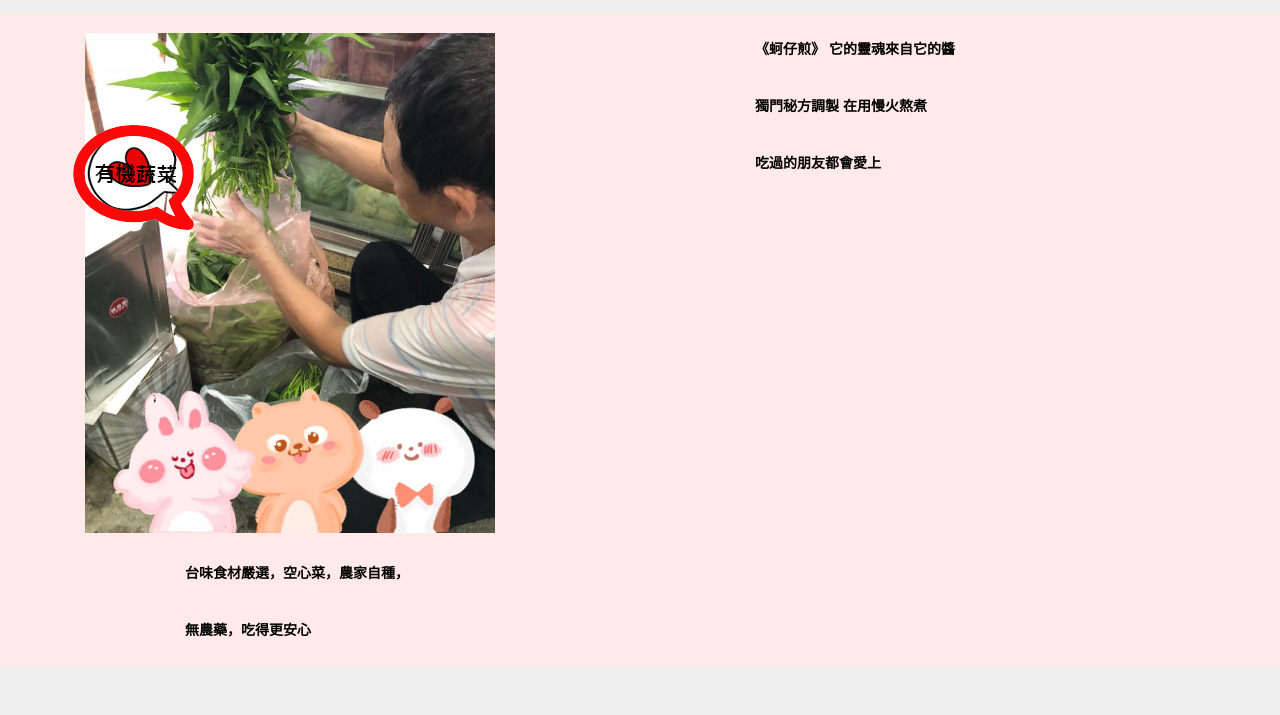
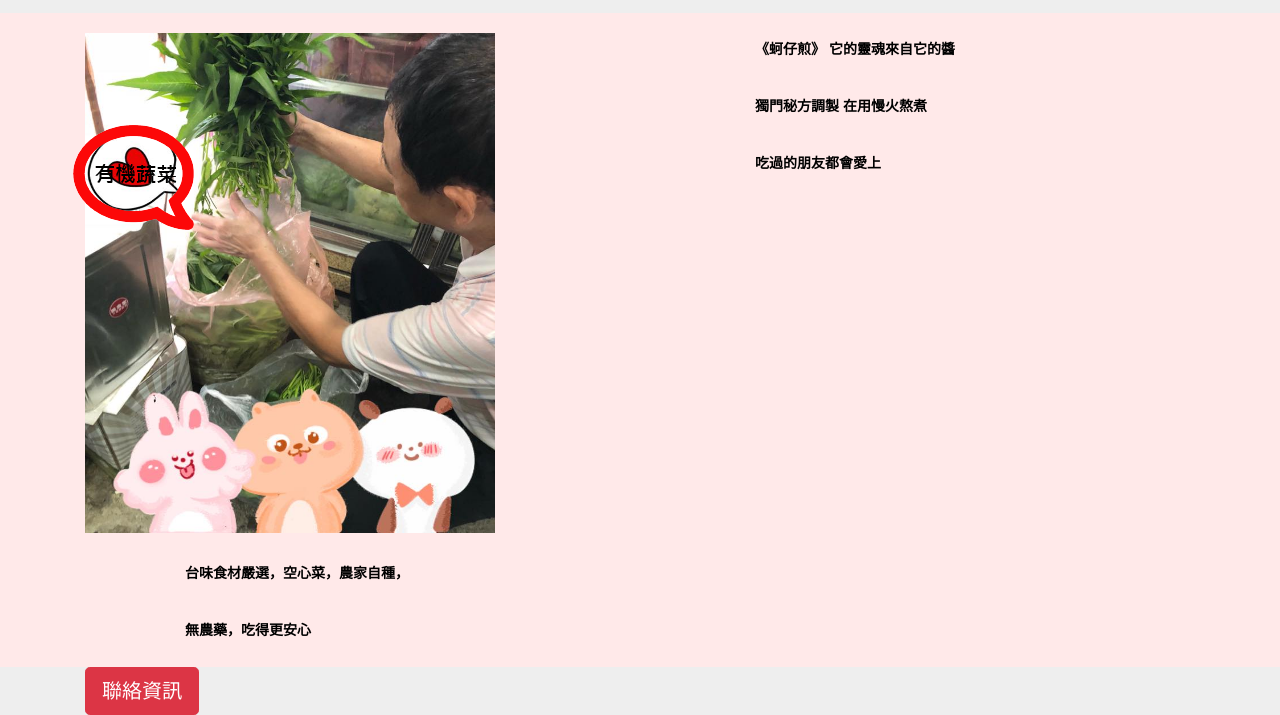
Before and after one commit to qq0981589728/qq0981589728.github.io, a plain HTML site: page index.html in a window 1280 px wide. Shown: the part 2677-3392 px from the top of the page. Before the commit the page ends 3344 px from the top, so only its background shows below. Drawn offline with nearby package versions, Linux system fonts and the light colour scheme.

Commit message:
Update index.html

```diff
--- a/index.html
+++ b/index.html
@@ -346,7 +346,14 @@ Class name automatically added to element */
 
   </section>
 
+  <div class="container">
+    <div class="row">
+      <div class="col">
+        <button id="aaaa1" type="button" class="btn btn-danger btn-lg">聯絡資訊</button>
 
+      </div>
+    </div>
+  </div>
 
 
 
```
